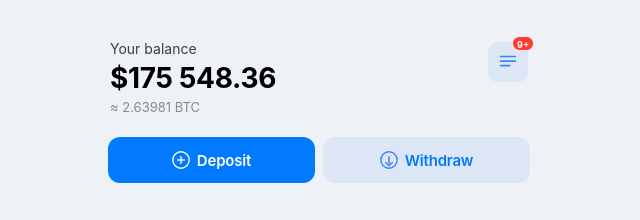
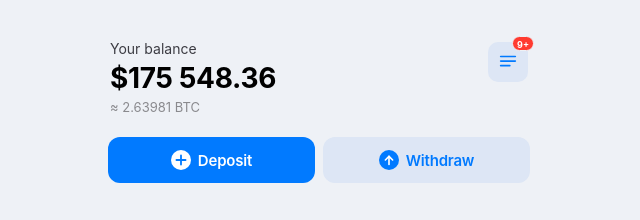
Before and after one commit to rngeryes/fdvfv, a React (Vite) app: page / in a window 1280 px wide. Shown: the top 220 px of the page, without its empty margins (321-961 px from the left). Built offline with nearby package versions, Linux system fonts and the light colour scheme.

Commit message:
Update App.tsx

```diff
--- a/src/App.tsx
+++ b/src/App.tsx
@@ -92,7 +92,7 @@ export default function App() {
               <div className="balance__badge">
                 <div className="balance__notif">9+</div>
                 <svg viewBox="0 0 24 24" width="22" height="22" fill="none">
-                  <path d="M4 6h16M4 11h16M4 16h10" stroke="#3b82f6" strokeWidth="1.8" strokeLinecap="round"/>
+                  <path d="M4 6h16M4 11h16M4 16h10" stroke="#017aff" strokeWidth="1.8" strokeLinecap="round"/>
                 </svg>
               </div>
             </div>
@@ -101,16 +101,19 @@ export default function App() {
           {/* Buttons */}
           <div className="btn-row">
             <button className="btn btn--primary" type="button">
-              <svg viewBox="0 0 22 22" width="18" height="18" fill="none">
-                <circle cx="11" cy="11" r="10" stroke="#fff" strokeWidth="1.7"/>
-                <path d="M11 7v8M7 11h8" stroke="#fff" strokeWidth="1.8" strokeLinecap="round"/>
+              {/* белый круг + синий плюс */}
+              <svg viewBox="0 0 22 22" width="20" height="20" fill="none">
+                <circle cx="11" cy="11" r="11" fill="#fff"/>
+                <path d="M11 6v10M6 11h10" stroke="#017aff" strokeWidth="2" strokeLinecap="round"/>
               </svg>
               Deposit
             </button>
             <button className="btn btn--secondary" type="button">
-              <svg viewBox="0 0 22 22" width="18" height="18" fill="none">
-                <circle cx="11" cy="11" r="10" stroke="#3b82f6" strokeWidth="1.7"/>
-                <path d="M11 7v8M7 14l4 4 4-4" stroke="#3b82f6" strokeWidth="1.8" strokeLinecap="round" strokeLinejoin="round"/>
+              {/* синий круг + белая стрелка вверх */}
+              <svg viewBox="0 0 22 22" width="20" height="20" fill="none">
+                <circle cx="11" cy="11" r="11" fill="#017aff"/>
+                <path d="M11 16V7" stroke="#fff" strokeWidth="1.8" strokeLinecap="round"/>
+                <path d="M7 11l4-4 4 4" stroke="#fff" strokeWidth="1.8" strokeLinecap="round" strokeLinejoin="round"/>
               </svg>
               Withdraw
             </button>
```
